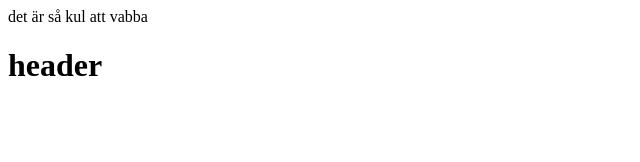
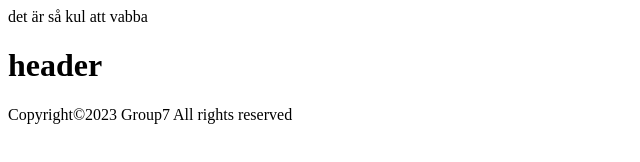
Before and after one commit to davidb-webdev/git-collab, a plain HTML site: page index.html in a window 1280 px wide. Shown: the whole page, without its empty margins (0-640 px from the left). Drawn offline with Linux system fonts and the light colour scheme.

Commit message:
made a footer/copyright

```diff
--- a/index.html
+++ b/index.html
@@ -10,5 +10,9 @@
     <header>
         <h1>header</h1>
     </header>
+
+    <footer>
+        <p>Copyright&copy;2023 Group7 All rights reserved</p>
+    </footer>
 </body>
 </html>
```
